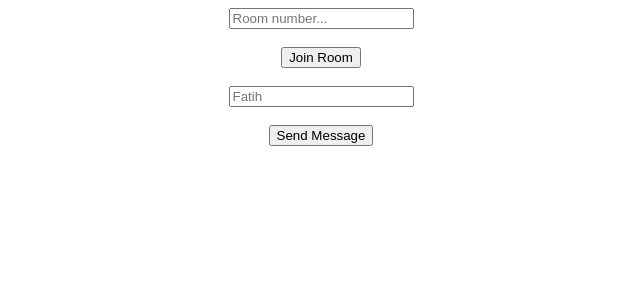
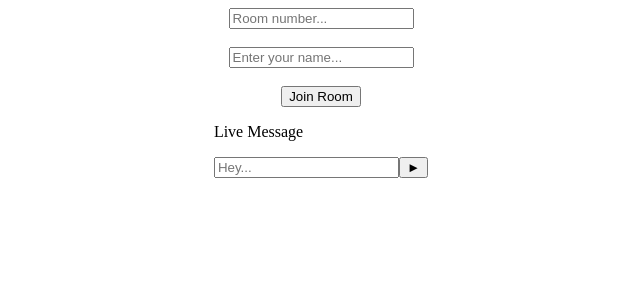
Before and after one commit to fatihkabay/client, a React (Create React App) app: page / in a window 1280 px wide. Shown: the top 300 px of the page, without its empty margins (327-967 px from the left). Built offline with nearby package versions, Linux system fonts and the light colour scheme; no server answers.

Commit message:
message input added and message properties changed

```diff
--- a/src/App.js
+++ b/src/App.js
@@ -3,7 +3,7 @@
 import { useEffect, useState } from "react";
 import Chat from "./Chat";
 
-const socket = io.connect("http://192.168.1.106:3001");
+const socket = io.connect("http://192.168.1.106:3000");
 
 function App() {
   //user state
@@ -15,7 +15,7 @@
   const [messageReceived, setMessageReceived] = useState("");
 
   const joinRoom = () => {
-    if ( username != "" && room != "" ) {
+    if ( username !== "" && room !== "" ) {
        socket.emit("join_room", room);
     }
   }
@@ -40,17 +40,15 @@
       }}
       />
       <br />
-      <button onClick={joinRoom}>Join Room</button>
-      <br />
       <input
         type="text"
-        placeholder="Fatih"
+        placeholder="Enter your name..."
         onChange={(event) => {
           setUsername(event.target.value);
         }}
       />
       <br />
-      <button onClick={sendMessage}>Send Message</button>
+      <button onClick={joinRoom}>Join Room</button>
       <Chat socket={socket} username={username} room={room}/>
     </div>
   );
--- a/src/Chat.js
+++ b/src/Chat.js
@@ -1,13 +1,41 @@
-import React from 'react'
+import React, { useState } from "react";
 
-function Chat({socket, username, room}) {
+function Chat({ socket, username, room }) {
+  const [currentMessage, setCurrentMessage] = useState("");
+
+  const sendMessage = async () => {
+    if (currentMessage !== "") {
+      const messageData = {
+        room: room,
+        author: username,
+        message: currentMessage,
+        time:
+          new Date(Date.now()).getHours() +
+          ":" +
+          new Date(Date.now()).getMinutes(),
+      };
+      await socket.emit("send_message", messageData);
+    }
+  };
+
   return (
     <div>
-        <div className='chat-header'></div>
-        <div className='chat-body'></div>
-        <div className='chat-footer'></div>
+      <div className="chat-header">
+        <p>Live Message</p>
+      </div>
+      <div className="chat-body"></div>
+      <div className="chat-footer">
+        <input
+          type="text"
+          placeholder="Hey..."
+          onChange={(event) => {
+            setCurrentMessage(event.target.value);
+          }}
+        ></input>
+        <button onClick={sendMessage}>&#9658;</button>
+      </div>
     </div>
-  )
+  );
 }
 
-export default Chat
+export default Chat;
```
